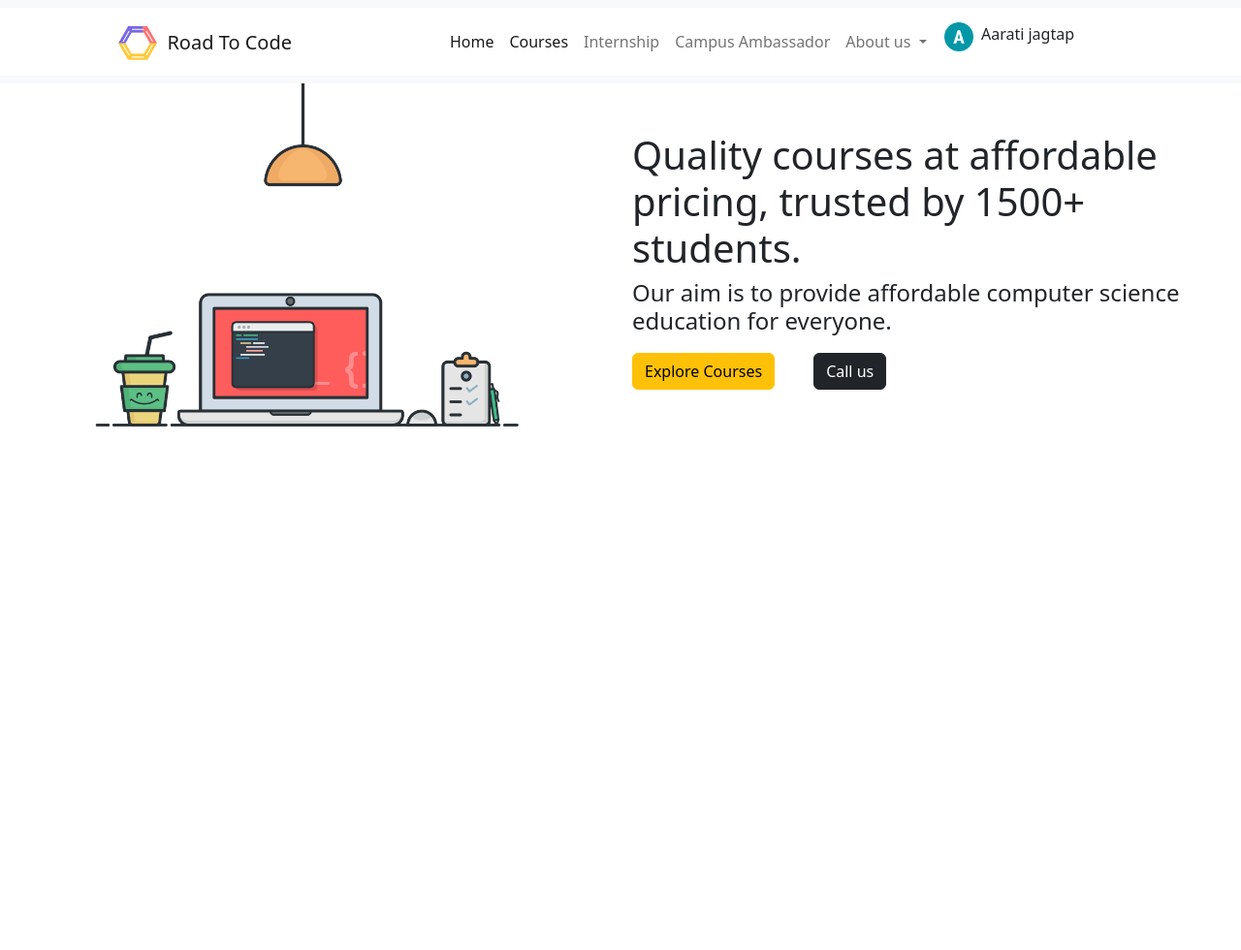
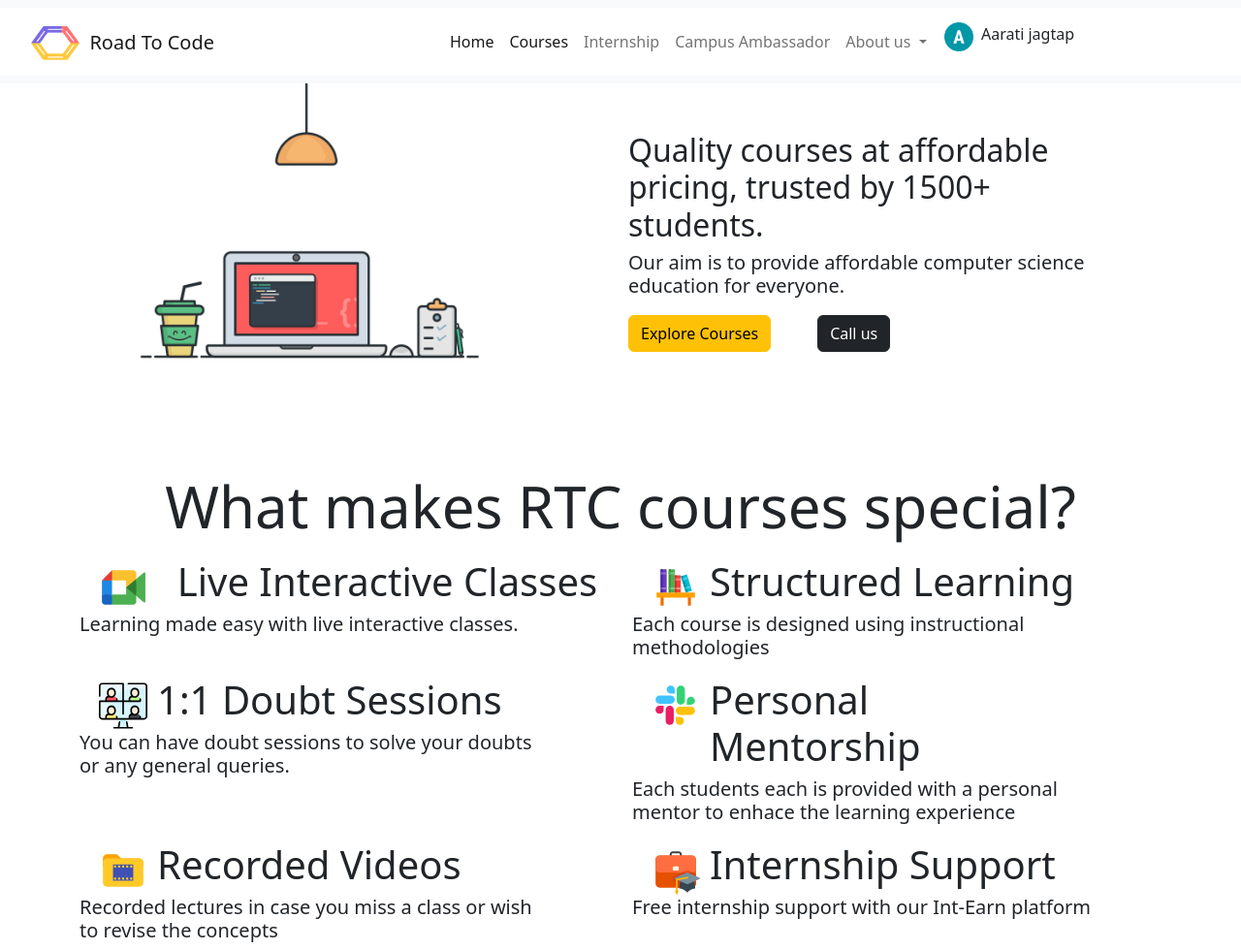
Before and after one commit to aarati9130/R0ad-to-code-webclone, a plain HTML site: page index.html in a window 1280 px wide. Shown: the whole page at 97% size. Before the commit the page ends 800 px from the top, so only its background shows below. Drawn offline with nearby package versions, Linux system fonts and the light colour scheme.

Commit message:
adding css

```diff
--- a/index.html
+++ b/index.html
@@ -5,61 +5,11 @@
     <meta name="viewport" content="width=device-width, initial-scale=1">
     <title>Bootstrap demo</title>
     <link href="https://cdn.jsdelivr.net/npm/bootstrap@5.2.2/dist/css/bootstrap.min.css" rel="stylesheet" integrity="sha384-Zenh87qX5JnK2Jl0vWa8Ck2rdkQ2Bzep5IDxbcnCeuOxjzrPF/et3URy9Bv1WTRi" crossorigin="anonymous">
-    <style>
-        .container-fluid{
-            height:70px;
-            background-color: white;
-            align-items: center;
-            display: flex;
-            flex-wrap: inherit;
-            justify-content: space-between;
-
-        }
-        .navbar-brand{
-            margin-left: 100px;
-            display: flex;
-
-        }
-
-      .navbar-nav{
-            margin-right: 150px;
-            font-size: 16px;
-            padding: 10px;
-        }
-        .input-group{
-            height: 30px;
-            width: 200px;
-    }
-        .d-inline-block{
-            padding-inline-start: 10px;
-            width: 50px;
-            margin-top: 2px;
-        }
-        .text{
-            margin-top: 10px;
-        }
-        .d-inline{
-            padding-left: 10px;
-        }
-
-        .container-box{
-
-            height: 500px;
-        }
-        .img-box{
-            height: 500px;
-            margin-left: 60px;
-        }
-        .col{
-
-            line-height: 10px;
-            text-align: start;
-        }
-    </style>
+    <link rel="stylesheet" href="style.css">
   </head>
   <body>
-    <nav class="navbar navbar-expand-lg bg-light">
-        <div class="container-fluid ">
+    <nav class="navbar navbar-expand-lg bg-light navbar sticky-top">
+        <div class="container-fluid">
             <a class="navbar-brand" href="#">
                 <img src="images/img.png" alt="Logo" width="40" height="40" class="d-inline-block align-text-top">
                <h5 class="text">&nbsp Road To Code</h5>
@@ -98,15 +48,67 @@
     </div>
     <div class="container-box text-center">
         <div class="row">
-          <div class="col">
-            <img class="img-box" src="images/road-to-code.png">
+          <div class="col-md-6 px-2">
+            <img class="img-fluid img-box mx-auto d-block" src="images/road-to-code.png" c>
           </div>
-          <div class="col">
-         <h1 class="para"  style="margin-top: 50px;">Quality courses at affordable<br>pricing, trusted by 1500+<br>students.</h1>
-         <h4>Our aim is to provide affordable computer science<br>education for everyone.</h4><br>
-         <button class="btn btn-warning">Explore Courses</button><button class="btn  btn-dark" style="margin-left: 40px;">Call us</button>
+          <div class="col-md-6 px-2">
+         <h2 class="para"  style="margin-top: 50px;">Quality courses at affordable<br>pricing, trusted by 1500+<br>students.</h2>
+         <h5>Our aim is to provide affordable computer science<br>education for everyone.</h5><br>
+         <button class="btn btn-warning">Explore Courses</button><button class="btn  btn-dark ms-5">Call us</button>
           </div>
         </div>
+        <div class="container text-center">
+          <div class="row">
+            <div class="heding px-2">
+              <h1 class="text-senter">What makes RTC courses special?</h1>
+            </div>
+
+            <div class="container text-center-2">
+              <div class="row row-cols-2">
+                <div class="col-md-6 ">
+                  <a class="navbar-brand" href="#">
+                  <img src="images/live-classes.svg" alt="Logo" width="50" height="50" class="d-inline-block-1 align-text-top">
+                 <h1 class="text">&nbsp Live Interactive Classes</h1>
+                   </a><h5>Learning made easy with live interactive classes.</h5>
+                  </div>
+
+                <div class="col-md-6">
+                  <a class="navbar-brand" href="#">
+                  <img src="images/structured-learning.svg" alt="Logo" width="50" height="50" class="d-inline-block-1 align-text-top">
+                 <h1 class="text">Structured Learning</h1>
+                </a><h5>Each course is designed using instructional <br> methodologies</h5></div>
+
+                <div class="col-md-6">
+                  <a class="navbar-brand" href="#">
+                  <img src="images/doubt-assistan.svg" alt="Logo" width="50" height="50" class="d-inline-block-1 align-text-top">
+                 <h1 class="text">1:1 Doubt Sessions</h1>
+                </a><h5>You can have doubt sessions to solve your doubts <br>or any general queries.</h5></div>
+
+                <div class="col-md-6">
+                  <a class="navbar-brand" href="#">
+                  <img src="images/mentorship.svg" alt="Logo" width="50" height="50" class="d-inline-block-1 align-text-top">
+                 <h1 class="text">Personal<br> Mentorship</h1>
+                </a><h5>Each students each is provided with a personal <br> mentor to enhace the learning experience</h5></div>
+
+                <div class="col-md-6">
+                  <a class="navbar-brand" href="#">
+                    <img src="images/recorded-classes.svg" alt="Logo" width="50" height="50" class="d-inline-block-1 align-text-top">
+                   <h1 class="text">Recorded Videos</h1>
+                  </a><h5>Recorded lectures in case you miss a class or wish <br> to revise the concepts</h5></div>
+
+                <div class="col-md-6">
+                  <a class="navbar-brand" href="#">
+                    <img src="images/internship.svg" alt="Logo" width="50" height="50" class="d-inline-block-1 align-text-top">
+                   <h1 class="text">Internship Support</h1>
+                  </a><h5>Free internship support with our Int-Earn platform</h5></div>
+
+              </div>
+            </div>
+
+
+
+
+
     <script src="https://cdn.jsdelivr.net/npm/bootstrap@5.2.2/dist/js/bootstrap.bundle.min.js" integrity="sha384-OERcA2EqjJCMA+/3y+gxIOqMEjwtxJY7qPCqsdltbNJuaOe923+mo//f6V8Qbsw3" crossorigin="anonymous"></script>
   </body>
 </html>
--- /dev/null
+++ b/style.css
@@ -0,0 +1,76 @@
+.container-fluid{
+    height:70px;
+    background-color: white;
+    align-items: center;
+    display: flex;
+    flex-wrap: inherit;
+    justify-content: space-between;
+
+}
+.navbar-brand{
+    margin-left: 10px;
+    display: flex;
+
+}
+
+
+
+
+.navbar-nav{
+    margin-right: 150px;
+    font-size: 16px;
+    padding: 10px;
+}
+.input-group{
+    height: 30px;
+    width: 200px;
+}
+.d-inline-block{
+    padding-inline-start: 10px;
+    width: 60px;
+    margin-top: 2px;
+}
+.d-inline-block-1{
+    padding-inline-start: 0px;
+    width: 70px;
+    margin-top: 15px;
+}
+.text{
+    margin-top: 10px;
+}
+.d-inline{
+    padding-left: 10px;
+}
+
+.container-box{
+
+    height: 500px;
+}
+.img-box{
+   max-height: 400px;
+    margin-left: 60px;
+}
+.col-md-6{
+    padding-left: 2;
+    line-height: 10px;
+    text-align: start;
+}
+.px-2 {
+ padding-left: (spacer * .5) !important;
+ padding-right: (spacer * .5) !important;
+}
+.heding{
+  align-items: center;
+    display: flex;
+    justify-content: center;
+    font-family: 'Segoe UI', Tahoma, Geneva, Verdana, sans-serif;
+    font-size: 50px;
+   }
+
+   .text-senter{
+    font-size: 60px;
+   }
+
+   .container text-center-2{
+    padding-inline-start: 20px;
+   }
```
Also changed, not shown: images/doubt-assistan.svg (added), images/internship.svg (added), images/live-classes.svg (added), images/mentorship.svg (added), images/recorded-classes.svg (added), images/structured-learning.svg (added).
